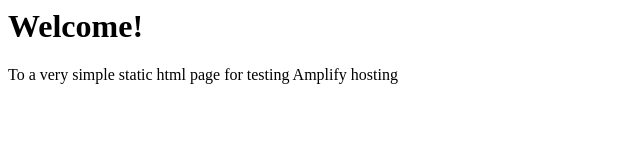
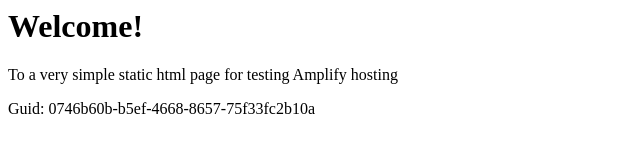
Before and after one commit to aws-aemilia-arn/Github-PR-Commit-Integration-Test-DoNotTouch-Gith-OKSLNVO2-v1-preprod-eu-north-1, a website: page src/index.html in a window 1280 px wide. Shown: the whole page, without its empty margins (0-640 px from the left). Drawn offline with Linux system fonts and the light colour scheme.

Commit message:
commit from integ tests

```diff
--- a/src/index.html
+++ b/src/index.html
@@ -1,3 +1,5 @@
+
+
 <html lang="en">
 
 <head>
@@ -10,6 +12,6 @@
 <body>
     <h1>Welcome!</h1>
     <p>To a very simple static html page for testing Amplify hosting</p>
-</body>
+    <p>Guid: 0746b60b-b5ef-4668-8657-75f33fc2b10a</p></body>
 
 </html>
```
